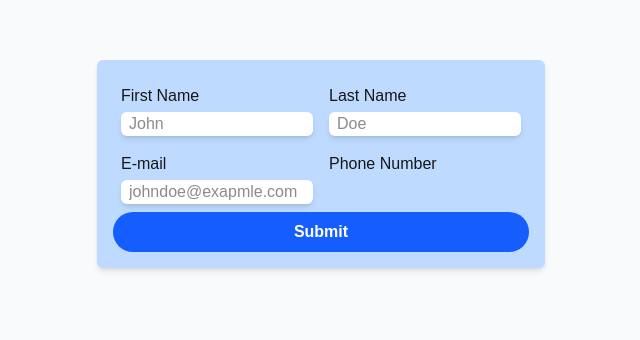
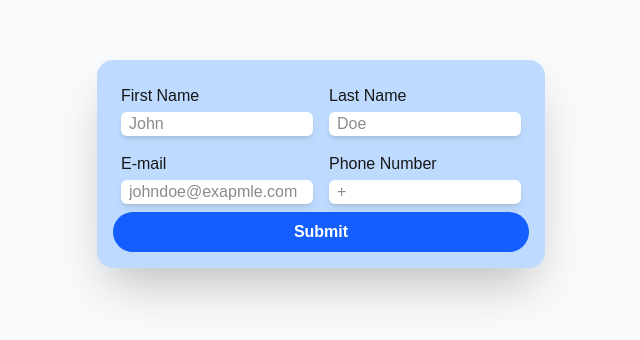
Before and after one commit to Graloock/clinicaltrials, a Next.js app: page /trial in a window 1280 px wide. Shown: the part 236-576 px from the top of the page, without its empty margins (319-959 px from the left). Built offline with nearby package versions, Linux system fonts and the light colour scheme.

Commit message:
working on task

```diff
--- a/src/app/components/clinicalTrials.tsx
+++ b/src/app/components/clinicalTrials.tsx
@@ -1,6 +1,6 @@
 "use client";
 
-import { useEffect, useRef, useState } from "react";
+import React, { useEffect, useRef, useState } from "react";
 
 export default function ClinicalTrials({ studies, nextPageToken, query}: Data) {
   const [trials, setTrials] = useState(studies);
@@ -64,7 +64,7 @@ export default function ClinicalTrials({ studies, nextPageToken, query}: Data) {
             <p className="text-lg">Conditions: {conditions.join(", ")}</p>
             <p>NCT Number: {nctId}</p>
             <div className="justify-self-center bottom">
-              <button className="btn" value={nctId}>Apply To Trial</button>
+              <a href={"/trial?nctId=" + nctId} target="_blank"><button className="btn">Apply To Trial</button></a>
             </div>
           </div>
         ),
--- a/src/app/trial/page.tsx
+++ b/src/app/trial/page.tsx
@@ -1,20 +1,56 @@
 "use client";
 
+import { useSearchParams } from "next/navigation";
 import React from "react";
-import PhoneInput from "react-phone-number-input/input";
+import Input, { type Value } from "react-phone-number-input/input";
 
 export default function ApplicationPage() {
+  const searchParams = useSearchParams();
+  const [applicationData, setApplicationData] = React.useState({
+    firstName: "",
+    lastName: "",
+    email: "",
+    phone: "",
+    nctId: searchParams.get("nctId"),
+  });
+
+  const handleFirstName = (e: React.ChangeEvent<HTMLInputElement>) => {
+    setApplicationData({
+      ...applicationData,
+      firstName: e.target.value,
+    });
+  };
+
+  const handleLastName = (e: React.ChangeEvent<HTMLInputElement>) => {
+    setApplicationData({
+      ...applicationData,
+      lastName: e.target.value,
+    });
+  };
+
+  const handleEmail = (e: React.ChangeEvent<HTMLInputElement>) => {
+    setApplicationData({
+      ...applicationData,
+      email: e.target.value,
+    });
+  };
+
+  const handlePhone = (e: Value) => {
+    setApplicationData({
+      ...applicationData,
+      phone: e,
+    });
+  };
+
   const handleSubmit = (e: React.FormEvent) => {};
-  const handleChange = (e: React.ChangeEvent<HTMLInputElement>) => {};
 
     return (
       <div>
         <main className="flex items-center justify-center min-h-screen bg-gray-50 px-4">
           <form
             onSubmit={handleSubmit}
-          className="bg-blue-200 rounded-md shadow-md p-4 w-full max-w-md"
+            className="bg-blue-200 rounded-2xl shadow-2xl p-4 w-full max-w-md"
           >
-          {" "}
             <div className="grid md:grid-cols-2">
               <div className="p-2">
                 <label className="block mb-1 font-medium">First Name</label>
@@ -23,7 +59,8 @@ export default function ApplicationPage() {
                   type="text"
                   name="firstName"
                   placeholder="John"
-                onChange={handleChange}
+                  value={applicationData.firstName}
+                  onChange={handleFirstName}
                   required
                 />
               </div>
@@ -34,7 +71,8 @@ export default function ApplicationPage() {
                   type="text"
                   name="lastName"
                   placeholder="Doe"
-                onChange={handleChange}
+                  value={applicationData.lastName}
+                  onChange={handleLastName}
                   required
                 />
               </div>
@@ -45,12 +83,22 @@ export default function ApplicationPage() {
                   type="email"
                   name="email"
                   placeholder="johndoe@exapmle.com"
-                onChange={handleChange}
+                  value={applicationData.email}
+                  onChange={handleEmail}
                   required
                 />
               </div>
               <div className="p-2">
                 <label className="block mb-1 font-medium">Phone Number</label>
+                <Input
+                  className="input"
+                  type="phone"
+                  name="phoneNumber"
+                  placeholder="+"
+                  value={applicationData.phone}
+                  onChange={handlePhone}
+                  required
+                />
               </div>
             </div>
             <button className="btn w-full">Submit</button>
```
Lines whose indentation alone changed are shown as unchanged.
